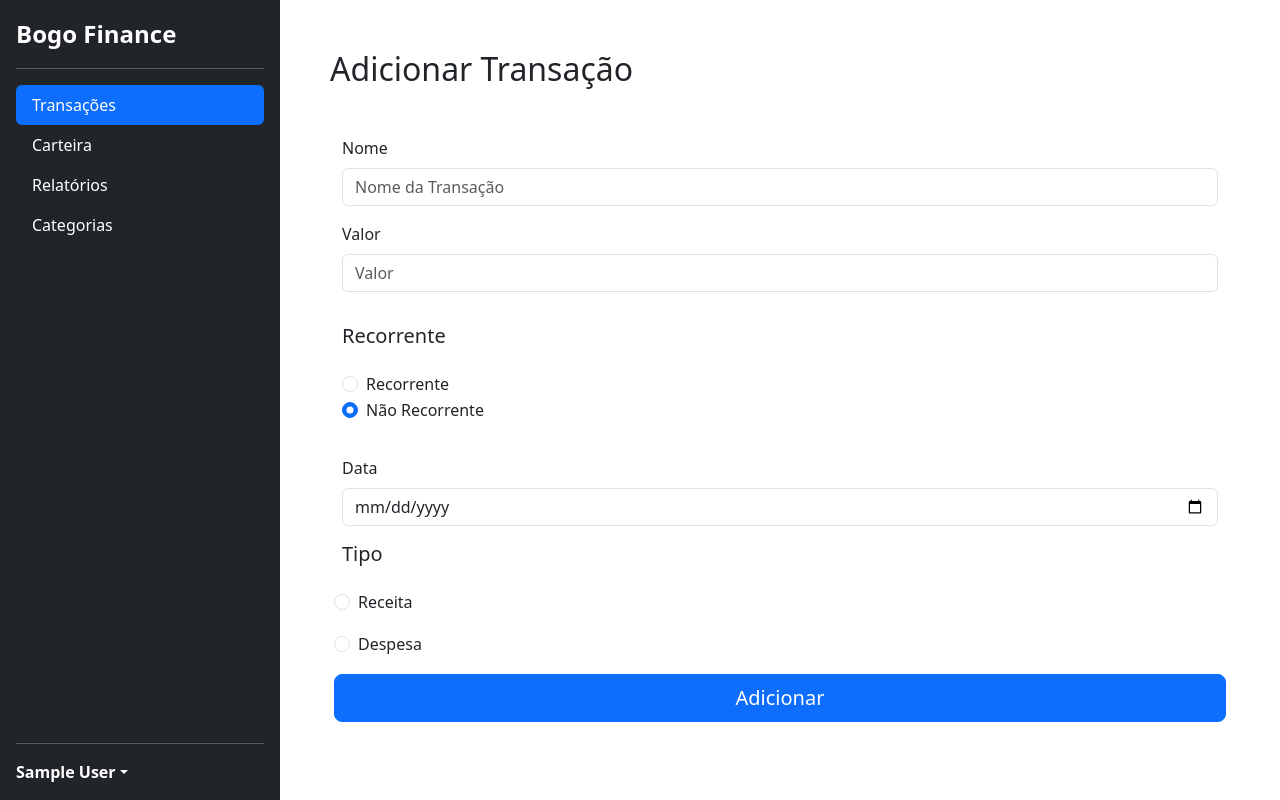
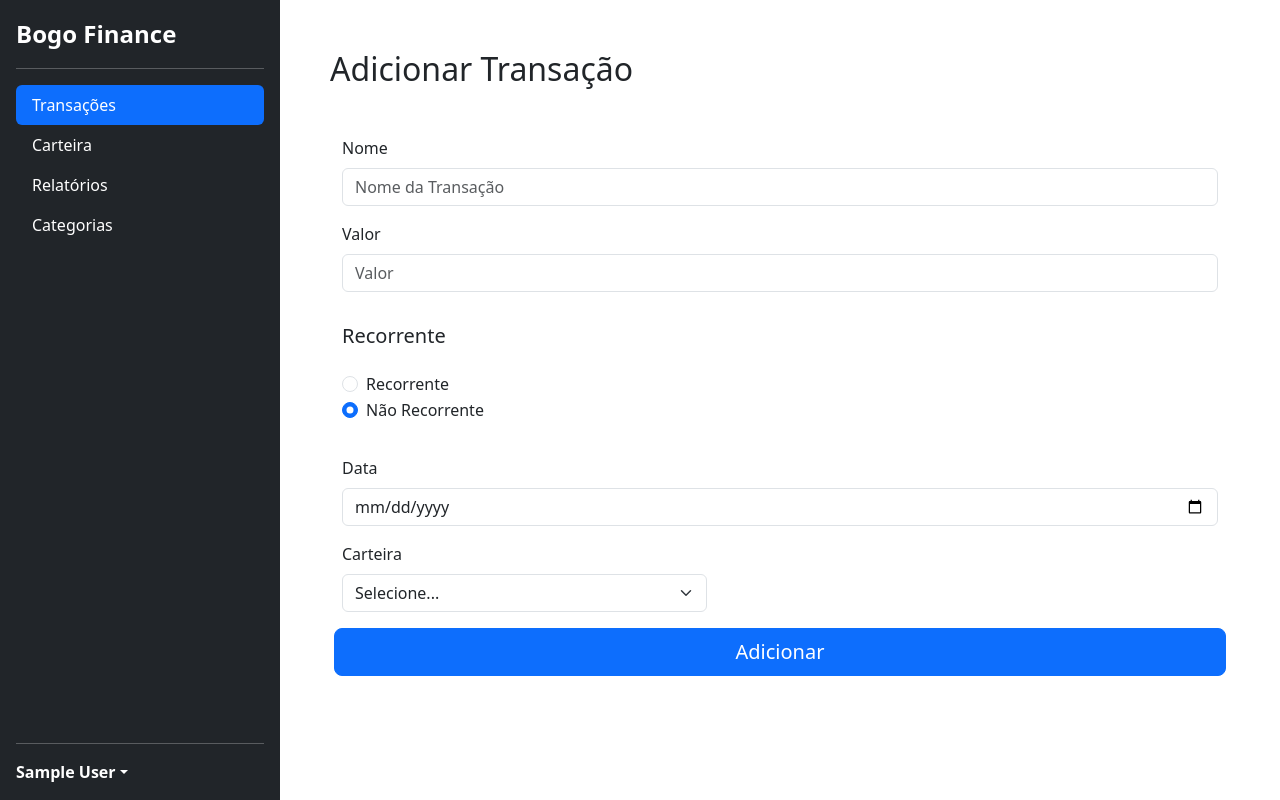
Before and after one commit to Eduardo-Orsi/gestao-financas, a Django app: page /transactions/add in a window 1280 px wide. Run offline with Django 4.2, Linux system fonts and the light colour scheme; a user stored in the database is signed in; tables that the repository leaves empty hold one stand-in row (values such as "Sample post").

Commit message:
finished base project

```diff
--- a/core/settings.py
+++ b/core/settings.py
@@ -96,7 +96,7 @@ LOGIN_URL = 'login'
 # Internationalization
 # https://docs.djangoproject.com/en/4.2/topics/i18n/
 
-LANGUAGE_CODE = 'en-us'
+LANGUAGE_CODE = 'pt-br'
 
 TIME_ZONE = 'UTC'
 
--- a/gestao_financas/templates/add_transaction.html
+++ b/gestao_financas/templates/add_transaction.html
@@ -32,13 +32,13 @@
               <label for="description" class="form-label">Valor</label>
               <input name="value" type="number" class="form-control" required id="value"
                 placeholder="Valor"
-                value="{% if transaction.value %}{{ transaction.value }}{% endif %}">
+                value="{% if value %}{{ value }}{% endif %}">
             </div>
 
             <h5>Recorrente</h5>
             <div class="my-3">
               <div class="form-check">
-                <input value="1" id="recurring" name="recurring" type="radio" class="form-check-input">
+                <input value="1" id="recurring" name="recurring" type="radio" class="form-check-input" {% if transaction.recurring %} checked {% endif %}>
                 <label class="form-check-label" for="recurring">Recorrente</label>
               </div>
 
@@ -51,22 +51,55 @@
             <div class="col-12">
               <label for="date" class="form-label">Data</label>
               <div class="input-group has-validation">
-                <input name="name" type="date" class="form-control" id="date" required
-                  value="{% if transaction.name %}{{ transaction.name }}{% endif %}">
+                <input name="date" type="date" class="form-control" id="date" required
+                  value="{% if date %}{{ date }}{% endif %}">
               </div>
             </div>
 
-            {% if not transaction %}
-            <h5>Tipo</h5>
-            <div class="form-check">
-              <input value="1" name="type" type="radio" class="form-check-input" id="revenue">
-              <label class="form-check-label" for="revenue">Receita</label>
+            <div style="display: flex; justify-content: space-between;">
+              <div class="col-lg-5">
+                <label for="wallet" class="form-label">Carteira</label>
+                <select name="wallet" class="form-select" id="wallet" required>
+                  <option value="0" disabled selected>Selecione...</option>
+                  {% for wallet in wallets %}
+                  {% if wallet.id == transaction.wallet_id.id}
+                    <option value="{{ wallet.id }}" {% if wallet.id == transaction.wallet_id.id %} selected {% endif %}>{{ wallet.name }}</option>
+                  {% endfor %}
+                </select>
+              </div>
+
+              {% if type == "revenue" %}
+              <div class="col-lg-5">
+                <label for="category" class="form-label">Categoria</label>
+                <select name="category" class="form-select" id="category" required>
+                  <option value="0" disabled selected>Selecione...</option>
+                  {% for category in revenue_categorys %}
+                  <option value="{{ category.id }}" {% if category.id == transaction.category_id.id %} selected {% endif %}>{{ category.name }}</option>
+                  {% endfor %}
+                </select>
+              </div>
+              {% endif %}
+
+              {% if type == "expense" %}
+              <div class="col-lg-5">
+                <label for="category" class="form-label">Categoria</label>
+                <select name="category" class="form-select" id="category" required>
+                  <option value="0" disabled selected>Selecione...</option>
+                  {% for category in expense_categorys %}
+                  <option value="{{ category.id }}" {% if category.id == transaction.category_id.id %} selected {% endif %}>{{ category.name }}</option>
+                  {% endfor %}
+                </select>
+              </div>
+              {% endif %}
+
             </div>
 
-            <div class="form-check">
-              <input value="1" name="type" type="radio" class="form-check-input" id="expense">
-              <label class="form-check-label" for="expense">Despesa</label>
-            </div>
+            {% if type == "revenue" %}
+            <input type="hidden" value="{{ type }}" name="type">
+            {% endif %}
+
+            {% if type == "expense" %}
+            <input type="hidden" value="{{ type }}" name="type">
             {% endif %}
 
             {% if transaction %}
--- a/gestao_financas/urls.py
+++ b/gestao_financas/urls.py
@@ -21,7 +21,8 @@ urlpatterns = [
     path('report/add', views.add_report, name='add_report'),
 
     path('transactions/', views.transactions, name='transactions'),
-    path('transactions/<uuid:pk>/', views.add_transaction, name='transaction'),
+    path('transactions/<str:input_type>/<uuid:pk>/', views.add_transaction, name='transaction'),
     path('transactions/<uuid:pk>/delete/', views.delete_transaction, name='delete_transaction'),
     path('transactions/add', views.add_transaction, name='add_transaction'),
+    path('transactions/add/<str:input_type>/', views.add_transaction, name='add_transaction'),
 ]
--- a/gestao_financas/views.py
+++ b/gestao_financas/views.py
@@ -170,37 +170,45 @@ def transactions(request: HttpRequest, pk = None):
     return render(request, 'transactions.html', context)
 
 @login_required()
-def add_transaction(request: HttpRequest):
+def add_transaction(request: HttpRequest, input_type = None, pk = None):
+    user_id = request.user.id
 
     if request.method == "POST":
         name = request.POST.get("name", None)
         value = request.POST.get("value", None)
-        wallet_id = request.POST.get("wallet_id", None)
+        wallet_id = request.POST.get("wallet", None)
         recurring = request.POST.get("recurring", None)
-        category_id = request.POST.get("category_id", None)
+        category_id = request.POST.get("category", None)
         date = request.POST.get("date", None)
-        is_expense = request.POST.get("type", None)
-        is_revenue = request.POST.get("type", None)
+        transaction_type = request.POST.get("type", None)
 
-        if not name:
-            messages.error(request, "O nome da transferência é necessário")
-            return redirect("transactions")
+        is_revenue = False
+        is_expense = False
 
-        if not value:
-            messages.error(request, "O valor da transferência é necessário")
-            return redirect("transactions")
+        if transaction_type == "revenue":
+            is_revenue = True
+        else:
+            is_expense = True
 
-        if not wallet_id:
-            messages.error(request, "A carteira da transferência é necessária")
-            return redirect("transactions")
+        # if not name:
+        #     messages.error(request, "O nome da transferência é necessário")
+        #     return render(request, 'add_transaction.html', {})
 
-        if not category_id:
-            messages.error(request, "A categoria da transferência é necessária")
-            return redirect("transactions")
+        # if not value:
+        #     messages.error(request, "O valor da transferência é necessário")
+        #     return render(request, 'add_transaction.html', {})
 
-        if not date:
-            messages.error(request, "A data da transferência é necessária")
-            return redirect("transactions")
+        # if not wallet_id:
+        #     messages.error(request, "A carteira da transferência é necessária")
+        #     return redirect("transactions")
+
+        # if not category_id:
+        #     messages.error(request, "A categoria da transferência é necessária")
+        #     return redirect("transactions")
+
+        # if not date:
+        #     messages.error(request, "A data da transferência é necessária")
+        #     return render(request, 'add_transaction.html', {})
 
         recurring = bool(int(recurring))
 
@@ -223,14 +231,39 @@ def add_transaction(request: HttpRequest):
                 value = value,
                 wallet_id = Wallet.objects.get(id=wallet_id),
                 recurring = recurring,
-                category_id = RevenueCategory.objects.get(id=category_id),
+                category_id = ExpenseCategory.objects.get(id=category_id),
                 date = date
             )
             expense.save()
 
         return transactions(request)
     else:
-        return render(request, 'add_transaction.html', {})
+        wallets = Wallet.objects.filter(user_id=user_id)
+        revenue_categorys = RevenueCategory.objects.filter(user_id=user_id)
+        expense_categorys = ExpenseCategory.objects.filter(user_id=user_id)
+
+        context = {
+            "wallets": wallets,
+            "revenue_categorys": revenue_categorys,
+            "expense_categorys": expense_categorys,
+            "type": input_type
+        }
+
+        if pk:
+
+            if input_type == "revenue":
+                revenue = Revenue.objects.get(id=pk)
+                context["transaction"] = revenue
+                context["date"] = revenue.date.strftime("%Y-%m-%d")
+                context["value"] = str(revenue.value)
+
+            else:
+                expense = Expense.objects.get(id=pk)
+                context["transaction"] = expense
+                context["date"] = expense.date.strftime("%Y-%m-%d")
+                context["value"] = str(expense.value)
+
+        return render(request, 'add_transaction.html', context)
 
 @login_required
 def delete_transaction(request: HttpRequest, pk = None):
```
Also changed, not shown: gestao_financas/templates/transactions.html (+7 -3 lines).
